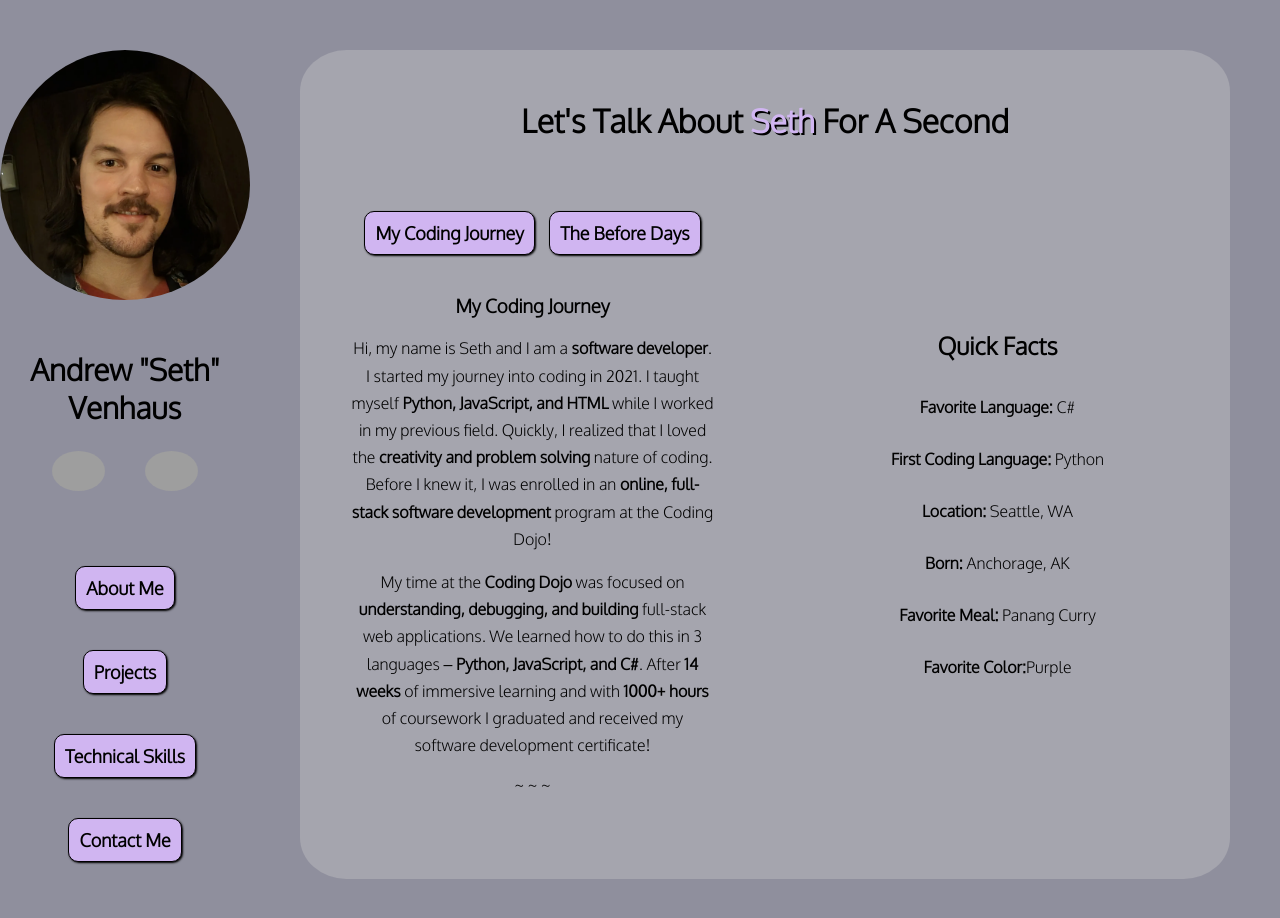
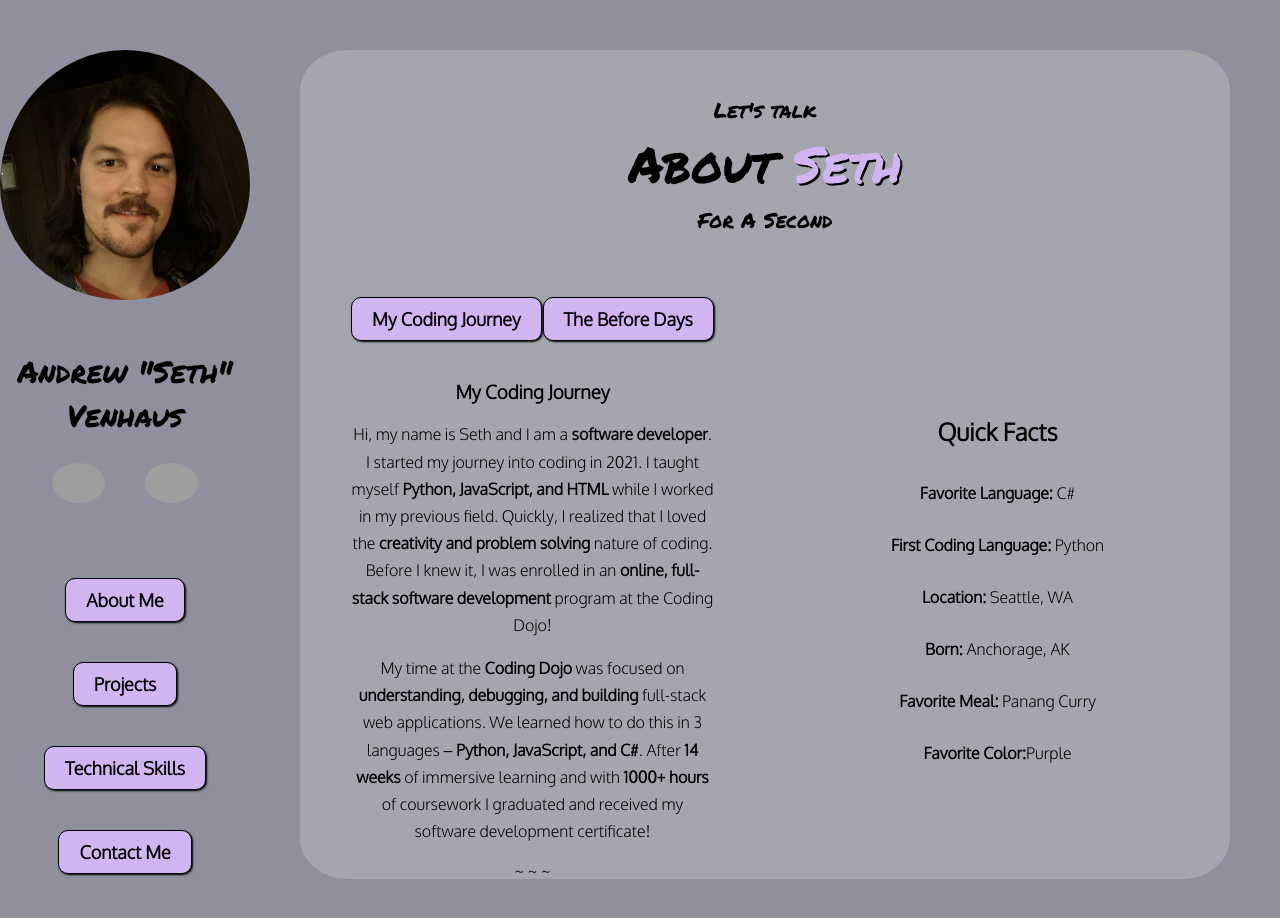
Before and after one commit to venhaus-seth/PortfolioWebsite, a React (Create React App) app: page / in a window 1280 px wide. Shown: the top 918 px of the page. Built offline with nearby package versions, Linux system fonts and the light colour scheme; grey boxes are pictures that could not be loaded.

Commit message:
added font for headers and name

```diff
--- a/public/index.html
+++ b/public/index.html
@@ -18,6 +18,7 @@
     <link rel="preconnect" href="https://fonts.googleapis.com">
     <link rel="preconnect" href="https://fonts.gstatic.com" crossorigin>
     <link href="https://fonts.googleapis.com/css2?family=Oxygen:wght@300&display=swap" rel="stylesheet">
+    <link href="https://fonts.googleapis.com/css2?family=Oxygen:wght@300&family=Permanent+Marker&display=swap" rel="stylesheet">
     <!--
       Notice the use of %PUBLIC_URL% in the tags above.
       It will be replaced with the URL of the `public` folder during the build.
--- a/src/App.css
+++ b/src/App.css
@@ -1,5 +1,30 @@
 .fontStyle {
   font-family: 'Oxygen', sans-serif;
+}
+
+.nameFont {
+  font-family: 'Oxygen', sans-serif;
+  font-family: 'Permanent Marker', cursive;
+  font-weight: 100;
+}
+
+.headerFont {
+  font-family: 'Oxygen', sans-serif;
+  font-family: 'Permanent Marker', cursive;
+  font-weight: 200;
+  font-size: 50px;
+}
+.mainHeaderFont {
+  font-weight: 200;
+  font-size: 50px;
+  margin: 0px;
+}
+
+.mainHeaderBox {
+  font-family: 'Oxygen', sans-serif;
+  font-family: 'Permanent Marker', cursive;
+  margin: 40px;
+  font-size: 25px;
 }
 
 h1 {
@@ -166,9 +191,6 @@ h1 {
   flex-wrap: wrap;
 }
 
-.SHeaderbox {
-}
-
 .SkillTypes {
   display: flex;
   justify-content: center;
@@ -234,6 +256,19 @@ h1 {
 
 .PurpleBtn{
   margin: 20px 0px 20px 0px;
+  padding: 10px 20px 10px 20px;
+  font-size: large;
+  background-color: rgb(208, 181, 241);
+  border-radius: 10px;
+  box-shadow: 1px 1px 2px black;
+  color: black;
+  text-decoration: none;
+  font-weight: 600;
+  border: 1px solid black;
+}
+
+.disabledPurpleBtn{
+  margin: 20px 0px 20px 0px;
   padding: 10px;
   font-size: large;
   background-color: rgb(208, 181, 241);
@@ -243,6 +278,7 @@ h1 {
   text-decoration: none;
   font-weight: 600;
   border: 1px solid black;
+  cursor: default;
 }
 
 .PurpleBtn:hover {
@@ -288,7 +324,6 @@ h1 {
 .PProjectList {
   display: flex;
   flex-direction: column;
-  width: auto;
   margin: 0px 50px 0px 50px;
 }
 
--- a/src/components/AboutMe.js
+++ b/src/components/AboutMe.js
@@ -6,7 +6,13 @@ import TheBeforeDays from "./TheBeforeDays"
 const AboutMe = () => {
     return (
         <div className="Content">
-            <h1>Let's Talk About <span style={{color: "rgb(208, 181, 241)", textShadow: "2px 2px black"}}>Seth</span> For A Second</h1>
+            <div className="mainHeaderBox">
+                <small>Let's talk</small>
+                <h1 className='mainHeaderFont'> About <span style={{color: "rgb(208, 181, 241)", textShadow: "2px 2px black"}}>Seth</span></h1>
+                <small> For A Second</small>
+            </div>
+
+
             {/* left side of page, bio */}
             <div className="ABContent">
                 <div className="ABLeft">
--- a/src/components/ContactMe.js
+++ b/src/components/ContactMe.js
@@ -4,7 +4,7 @@ const ContactMe = () => {
   return (
     <div className='Content'>
 
-      <h1>Let's Connect!</h1>
+      <h1 className='headerFont'>Let's Connect!</h1>
 
       <div>
 
--- a/src/components/Projects.js
+++ b/src/components/Projects.js
@@ -7,13 +7,13 @@ import FactGenerator from './FactGenerator';
 const Projects = () => {
   return (
     <div className='Content'>
-      <h1>Projects</h1>
+      <h1 className='headerFont'>My Projects</h1>
 
       <div className='PContent'>
         <div className='PProjectList'>
           <Link className='PurpleBtn' to="Giftr" >Giftr</Link>
           <Link className='PurpleBtn' to="FactGenerator">Fact Generator</Link>
-          <Link className='PurpleBtn'>Coming Soon...</Link>
+          <Link className='disabledPurpleBtn'>Coming Soon...</Link>
         </div>
 
         <Routes className="PRightSideContent">
--- a/src/components/SideBar.js
+++ b/src/components/SideBar.js
@@ -8,7 +8,7 @@ const SideBar = () => {
     <div className="SideBar">
         <div className="imgContainer">
             <img className="img" src={Seth} alt="Image of Seth"/>
-            <h2>Andrew "Seth" Venhaus</h2>
+            <h2 className="nameFont" >Andrew "Seth" Venhaus</h2>
             <div className="IconBar">
 
                 <a href="https://www.linkedin.com/in/seth-venhaus-347486183/">
--- a/src/components/Skills.js
+++ b/src/components/Skills.js
@@ -4,8 +4,8 @@ const Skills = () => {
   return (
     <div className='Content'>
 
-      <div className='SHeaderbox'>
-        <h1 className='SHeader'>Skills</h1>
+      <div>
+        <h1  className='headerFont'>My Skills</h1>
         <div className='SkillTypes'>
           <p className='Type'><strong style={{color: "rgb(189, 5, 5)"}}>5</strong> Languages</p>
           <p className='Type'><strong style={{color: "rgb(16, 13, 176)"}}>6</strong> Frameworks/libraries</p>
```
